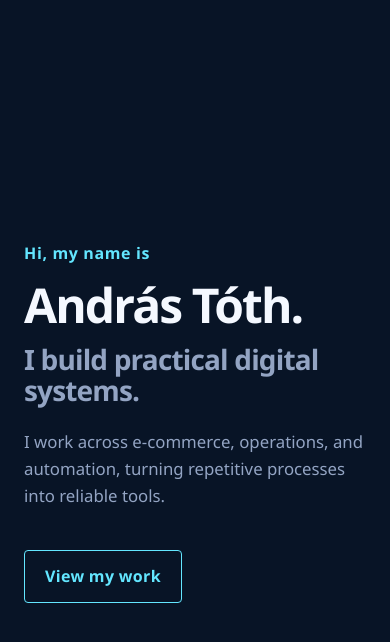
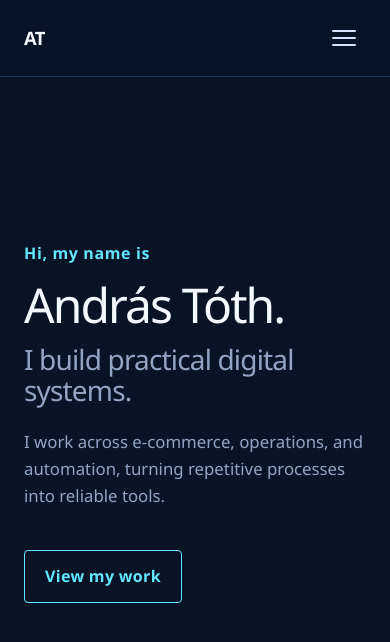
Before and after one commit to TothAndrasBalint/Andras-V1, a React (Vite) app: page / in a window 390 px wide. Shown: the top 642 px of the page. Built offline with nearby package versions, Linux system fonts and the light colour scheme; a web font is replaced by a local one.

Commit message:
Build responsive navigation

```diff
--- a/package.json
+++ b/package.json
@@ -11,7 +11,9 @@
   },
   "dependencies": {
     "@fontsource-variable/funnel-sans": "^5.3.0",
+    "bootstrap": "^5.3.8",
     "react": "^19.2.7",
+    "react-bootstrap": "^2.10.10",
     "react-dom": "^19.2.7"
   },
   "devDependencies": {
--- a/src/App.css
+++ b/src/App.css
@@ -1,3 +1,136 @@
+.site-navbar {
+  padding-block: 0;
+
+  background-color: rgb(8 20 38 / 92%);
+  border-bottom: 1px solid var(--color-surface-strong);
+
+  backdrop-filter: blur(12px);
+  -webkit-backdrop-filter: blur(12px);
+}
+
+.site-navbar-inner {
+  width: min(100%, var(--content-width));
+  margin-inline: auto;
+  padding: 1.25rem var(--page-gutter);
+}
+
+.site-navbar-logo {
+  margin: 0;
+
+  color: var(--color-white);
+  font-size: 1.15rem;
+  font-weight: 700;
+  letter-spacing: -0.03em;
+}
+
+.site-navbar-logo:hover,
+.site-navbar-logo:focus {
+  color: var(--color-accent);
+}
+
+.site-navbar .navbar-nav {
+  gap: clamp(1rem, 2.5vw, 2rem);
+}
+
+.site-navbar .nav-link {
+  padding: 0;
+
+  color: var(--color-text-secondary);
+  font-size: 0.9rem;
+  font-weight: 500;
+
+  transition: color var(--transition-fast);
+}
+
+.site-navbar .nav-link:hover,
+.site-navbar .nav-link:focus {
+  color: var(--color-accent);
+}
+
+.site-navbar-logo:focus-visible,
+.site-navbar .nav-link:focus-visible,
+.site-navbar-toggle:focus-visible {
+  outline: 2px solid var(--color-accent);
+  outline-offset: 5px;
+}
+
+.site-navbar-toggle {
+  width: 2.75rem;
+  height: 2.75rem;
+  padding: 0;
+
+  display: flex;
+  flex-direction: column;
+  align-items: center;
+  justify-content: center;
+  gap: 5px;
+
+  border: 0;
+  box-shadow: none;
+}
+
+.site-navbar-toggle:focus {
+  box-shadow: none;
+}
+
+.site-navbar-toggle-line {
+  width: 1.5rem;
+  height: 2px;
+
+  background-color: var(--color-text-primary);
+  border-radius: 999px;
+
+  transition:
+    transform var(--transition-fast),
+    opacity var(--transition-fast);
+}
+
+.site-navbar-toggle[aria-expanded="true"]
+  .site-navbar-toggle-line:nth-child(1) {
+  transform: translateY(7px) rotate(45deg);
+}
+
+.site-navbar-toggle[aria-expanded="true"]
+  .site-navbar-toggle-line:nth-child(2) {
+  opacity: 0;
+}
+
+.site-navbar-toggle[aria-expanded="true"]
+  .site-navbar-toggle-line:nth-child(3) {
+  transform: translateY(-7px) rotate(-45deg);
+}
+
+.site-navbar .collapsing {
+  overflow: hidden;
+
+  transition: height 280ms cubic-bezier(0.22, 1, 0.36, 1);
+}
+
+@media (min-width: 992px) {
+  .site-navbar .navbar-collapse {
+    flex-grow: 0;
+  }
+}
+
+@media (max-width: 991.98px) {
+  .site-navbar-inner {
+    padding-block: 1rem;
+  }
+
+  .site-navbar .navbar-nav {
+    padding: 1.25rem 0 0.75rem;
+
+    gap: 0;
+  }
+
+  .site-navbar .nav-link {
+    padding: 0.85rem 0;
+
+    color: var(--color-text-primary);
+    font-size: 1rem;
+  }
+}
+
 .site {
   width: min(100%, var(--content-width));
   min-height: 100vh;
--- a/src/App.jsx
+++ b/src/App.jsx
@@ -1,7 +1,11 @@
 import "./App.css";
+import NavBar from "./components/NavBar.jsx";
 
 function App() {
   return (
+    <>
+      <NavBar />
+
       <main className="site">
         <section className="hero" id="home">
           <p className="hero-intro">Hi, my name is</p>
@@ -22,6 +26,7 @@ function App() {
           </a>
         </section>
       </main>
+    </>
   );
 }
 
--- /dev/null
+++ b/src/components/NavBar.jsx
@@ -0,0 +1,92 @@
+import { useEffect, useRef, useState } from "react";
+import { Container, Nav, Navbar } from "react-bootstrap";
+
+function NavBar() {
+  const [isMenuOpen, setIsMenuOpen] = useState(false);
+  const scrollPosition = useRef(0);
+
+  function closeMenu() {
+    setIsMenuOpen(false);
+  }
+
+  useEffect(() => {
+    if (!isMenuOpen) {
+      return undefined;
+    }
+
+    scrollPosition.current = window.scrollY;
+
+    document.body.style.position = "fixed";
+    document.body.style.top = `-${scrollPosition.current}px`;
+    document.body.style.width = "100%";
+
+    return () => {
+      document.body.style.position = "";
+      document.body.style.top = "";
+      document.body.style.width = "";
+
+      window.scrollTo(0, scrollPosition.current);
+    };
+  }, [isMenuOpen]);
+
+  useEffect(() => {
+    const desktopView = window.matchMedia("(min-width: 992px)");
+
+    function handleDesktopView(event) {
+      if (event.matches) {
+        setIsMenuOpen(false);
+      }
+    }
+
+    desktopView.addEventListener("change", handleDesktopView);
+
+    return () => {
+      desktopView.removeEventListener("change", handleDesktopView);
+    };
+  }, []);
+
+  return (
+    <Navbar
+      className="site-navbar"
+      fixed="top"
+      expand="lg"
+      expanded={isMenuOpen}
+      onToggle={setIsMenuOpen}
+    >
+      <Container fluid className="site-navbar-inner">
+        <Navbar.Brand
+          className="site-navbar-logo"
+          href="#home"
+          aria-label="András Tóth — Home"
+          onClick={closeMenu}
+        >
+          AT
+        </Navbar.Brand>
+
+        <Navbar.Toggle
+          className="site-navbar-toggle"
+          aria-controls="primary-navigation"
+          aria-label={
+            isMenuOpen ? "Close navigation menu" : "Open navigation menu"
+          }
+        >
+          <span className="site-navbar-toggle-line" aria-hidden="true" />
+          <span className="site-navbar-toggle-line" aria-hidden="true" />
+          <span className="site-navbar-toggle-line" aria-hidden="true" />
+        </Navbar.Toggle>
+
+        <Navbar.Collapse id="primary-navigation">
+          <Nav className="ms-auto" onSelect={closeMenu}>
+            <Nav.Link href="#about">About</Nav.Link>
+            <Nav.Link href="#experience">Experience</Nav.Link>
+            <Nav.Link href="#projects">Projects</Nav.Link>
+            <Nav.Link href="#creative">Creative</Nav.Link>
+            <Nav.Link href="#contact">Contact</Nav.Link>
+          </Nav>
+        </Navbar.Collapse>
+      </Container>
+    </Navbar>
+  );
+}
+
+export default NavBar;
--- a/src/main.jsx
+++ b/src/main.jsx
@@ -1,6 +1,7 @@
 import { StrictMode } from 'react'
 import { createRoot } from 'react-dom/client'
 import '@fontsource-variable/funnel-sans/wght.css'
+import "bootstrap/dist/css/bootstrap.min.css";
 import './index.css'
 import App from './App.jsx'
 
```
Also changed, not shown: 1 other file (tests, documents, lock files or other folders). Lines whose indentation alone changed are shown as unchanged.
